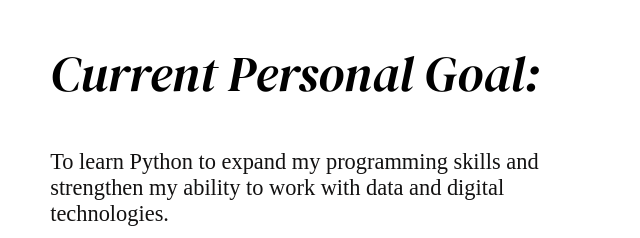
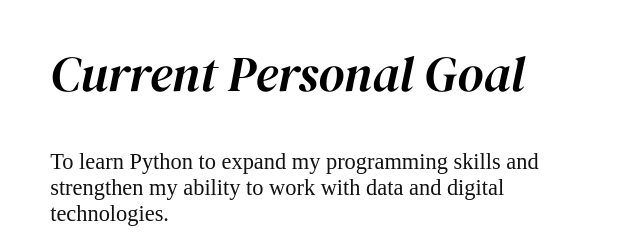
Before and after one commit to AhmedSalah-web/html-resume2, a plain HTML site: page index.html in a window 1280 px wide. Shown: the part 1112-1350 px from the top of the page, 21-661 px from the left. Drawn offline with Linux system fonts and the light colour scheme.

Commit message:
Fix HTML formatting and structure

```diff
--- a/index.html
+++ b/index.html
@@ -171,7 +171,7 @@
                 </ul>
                 <h2> My Vision</h2>
                 <P>I believe every business should embrace <span>digitalisation</span>, master digital marketing, and tell its story to connect, grow, and succeed in a digital world. </P>
-                <h2> Current Personal Goal:</h2>
+                <h2> Current Personal Goal</h2>
                 <p>To learn Python to expand my programming skills and strengthen my ability to work with data and digital technologies.</p>
             </main>
         </div>
```
